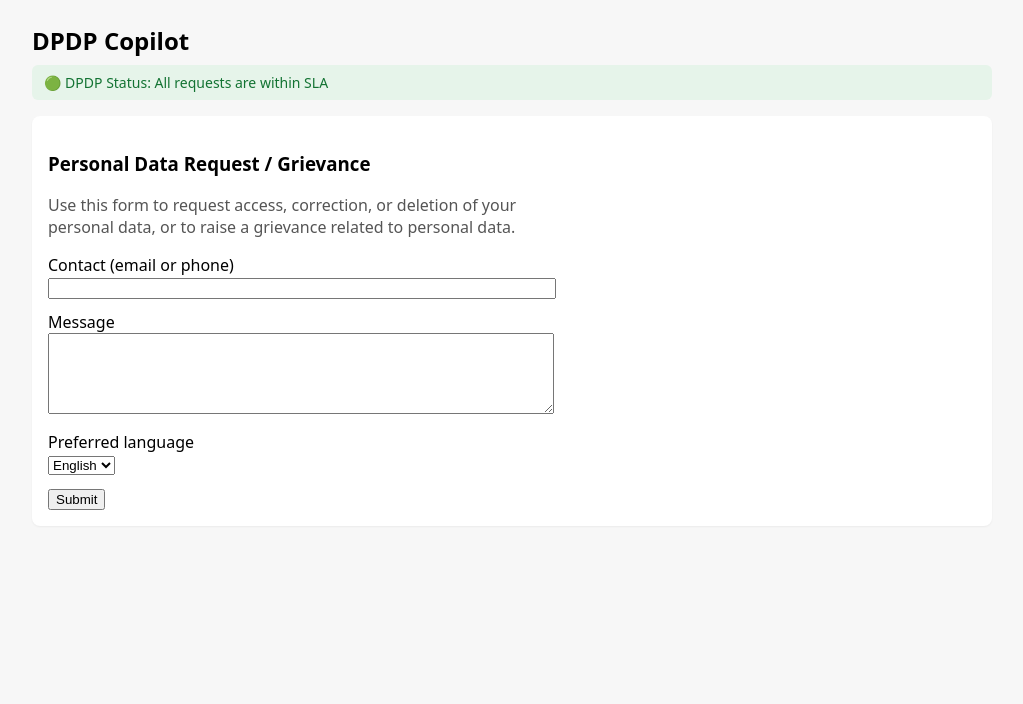
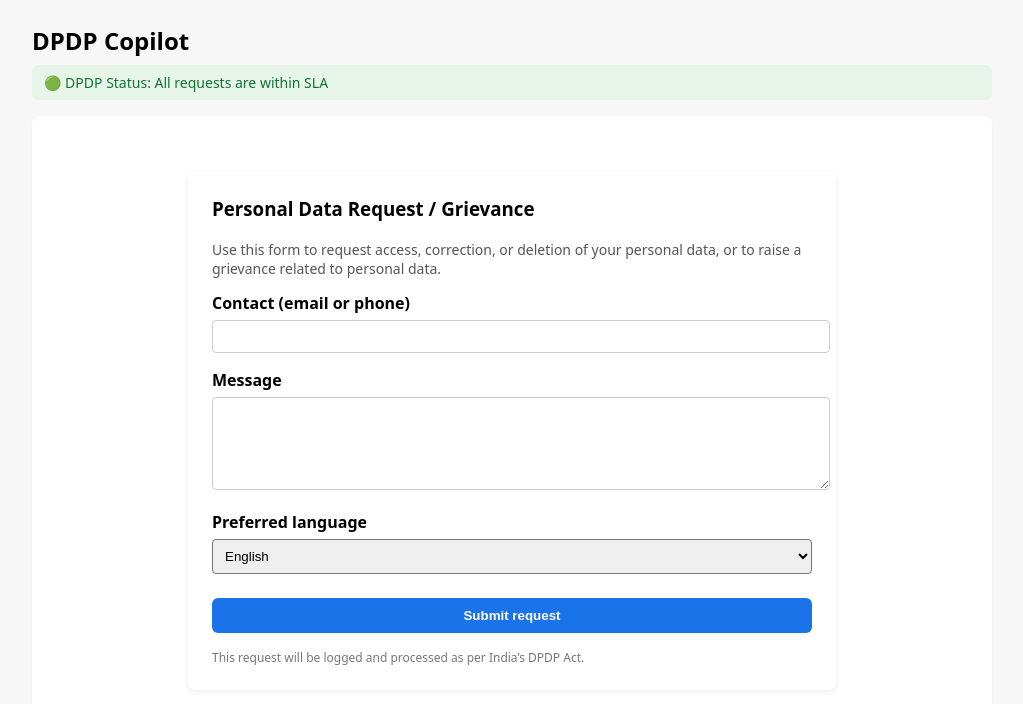
Before and after one commit to swapnanil/dpdp-copilot, a Next.js app: page /grievance in a window 1280 px wide. Shown: the top 704 px of the page, without its empty margins (128-1151 px from the left). Built offline with nearby package versions, Linux system fonts and the light colour scheme.

Commit message:
Phase 2B UX upgrade

```diff
--- a/app/grievance/page.js
+++ b/app/grievance/page.js
@@ -1,3 +1,4 @@
+// app/grievance/page.js
 'use client'
 
 import { useState } from 'react'
@@ -18,7 +19,8 @@ export default function GrievancePage() {
       headers: { 'Content-Type': 'application/json' },
       body: JSON.stringify({
         message: `[Contact: ${contact}]\n${message}`,
-        language
+        language,
+        source: 'public_form'
       })
     })
 
@@ -28,51 +30,87 @@ export default function GrievancePage() {
 
   if (submitted) {
     return (
-      <div>
+      <div style={{ maxWidth: 600, margin: '40px auto' }}>
         <h3>Request submitted</h3>
-        <p>
-          Your request has been received and will be reviewed.
+        <p style={{ color: '#444' }}>
+          Your request has been received and logged.
+          It will be reviewed and processed as per India’s DPDP Act.
         </p>
       </div>
     )
   }
 
   return (
-    <div style={{ maxWidth: 500 }}>
-      <h3>Personal Data Request / Grievance</h3>
+    <div
+      style={{
+        maxWidth: 600,
+        margin: '40px auto',
+        background: '#ffffff',
+        padding: 24,
+        borderRadius: 8,
+        boxShadow: '0 2px 6px rgba(0,0,0,0.08)'
+      }}
+    >
+      <h3 style={{ marginTop: 0 }}>
+        Personal Data Request / Grievance
+      </h3>
 
-      <p style={{ color: '#555' }}>
-        Use this form to request access, correction, or deletion of your personal data,
-        or to raise a grievance related to personal data.
+      <p style={{ color: '#555', fontSize: 14 }}>
+        Use this form to request access, correction, or deletion of your
+        personal data, or to raise a grievance related to personal data.
       </p>
 
       <form onSubmit={handleSubmit}>
-        <div style={{ marginBottom: 12 }}>
-          <label>Contact (email or phone)</label><br />
+        <div style={{ marginBottom: 16 }}>
+          <label style={{ fontWeight: 600 }}>
+            Contact (email or phone)
+          </label>
           <input
             required
             value={contact}
             onChange={e => setContact(e.target.value)}
-            style={{ width: '100%' }}
+            style={{
+              width: '100%',
+              marginTop: 6,
+              padding: 8,
+              borderRadius: 4,
+              border: '1px solid #ccc'
+            }}
           />
         </div>
 
-        <div style={{ marginBottom: 12 }}>
-          <label>Message</label><br />
+        <div style={{ marginBottom: 16 }}>
+          <label style={{ fontWeight: 600 }}>
+            Message
+          </label>
           <textarea
             required
             rows={5}
             value={message}
             onChange={e => setMessage(e.target.value)}
-            style={{ width: '100%' }}
+            style={{
+              width: '100%',
+              marginTop: 6,
+              padding: 8,
+              borderRadius: 4,
+              border: '1px solid #ccc'
+            }}
           />
         </div>
 
-        <div style={{ marginBottom: 12 }}>
-          <label>Preferred language</label><br />
+        <div style={{ marginBottom: 24 }}>
+          <label style={{ fontWeight: 600 }}>
+            Preferred language
+          </label>
           <select
             value={language}
             onChange={e => setLanguage(e.target.value)}
+            style={{
+              width: '100%',
+              marginTop: 6,
+              padding: 8,
+              borderRadius: 4
+            }}
           >
             <option>English</option>
             <option>Hindi</option>
@@ -82,10 +120,33 @@ export default function GrievancePage() {
           </select>
         </div>
 
-        <button type="submit" disabled={loading}>
-          {loading ? 'Submitting…' : 'Submit'}
+        <button
+          type="submit"
+          disabled={loading}
+          style={{
+            width: '100%',
+            padding: 10,
+            borderRadius: 6,
+            border: 'none',
+            background: '#1a73e8',
+            color: '#fff',
+            fontWeight: 600,
+            cursor: 'pointer'
+          }}
+        >
+          {loading ? 'Submitting…' : 'Submit request'}
         </button>
       </form>
+
+      <div
+        style={{
+          marginTop: 16,
+          fontSize: 12,
+          color: '#777'
+        }}
+      >
+        This request will be logged and processed as per India’s DPDP Act.
+      </div>
     </div>
   )
 }
```
Also changed, not shown: app/page.js (+14 -2 lines).
